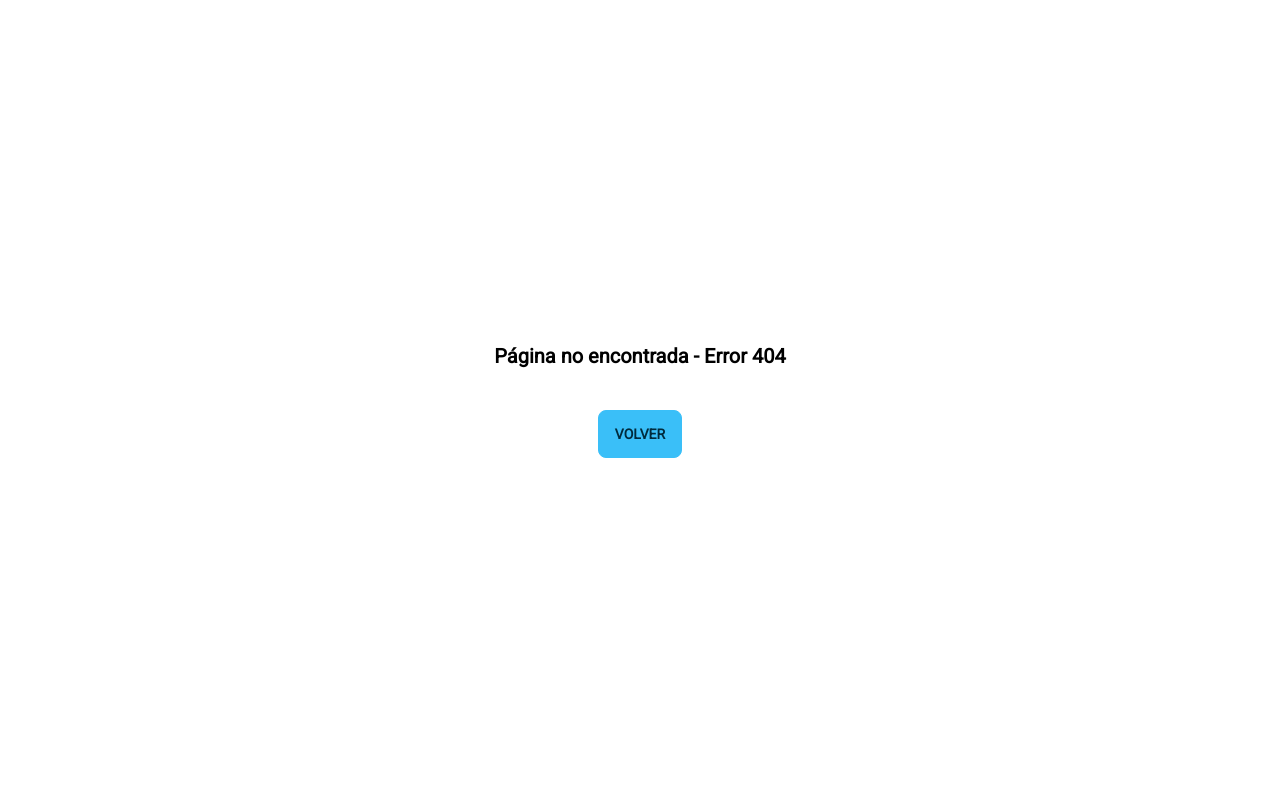
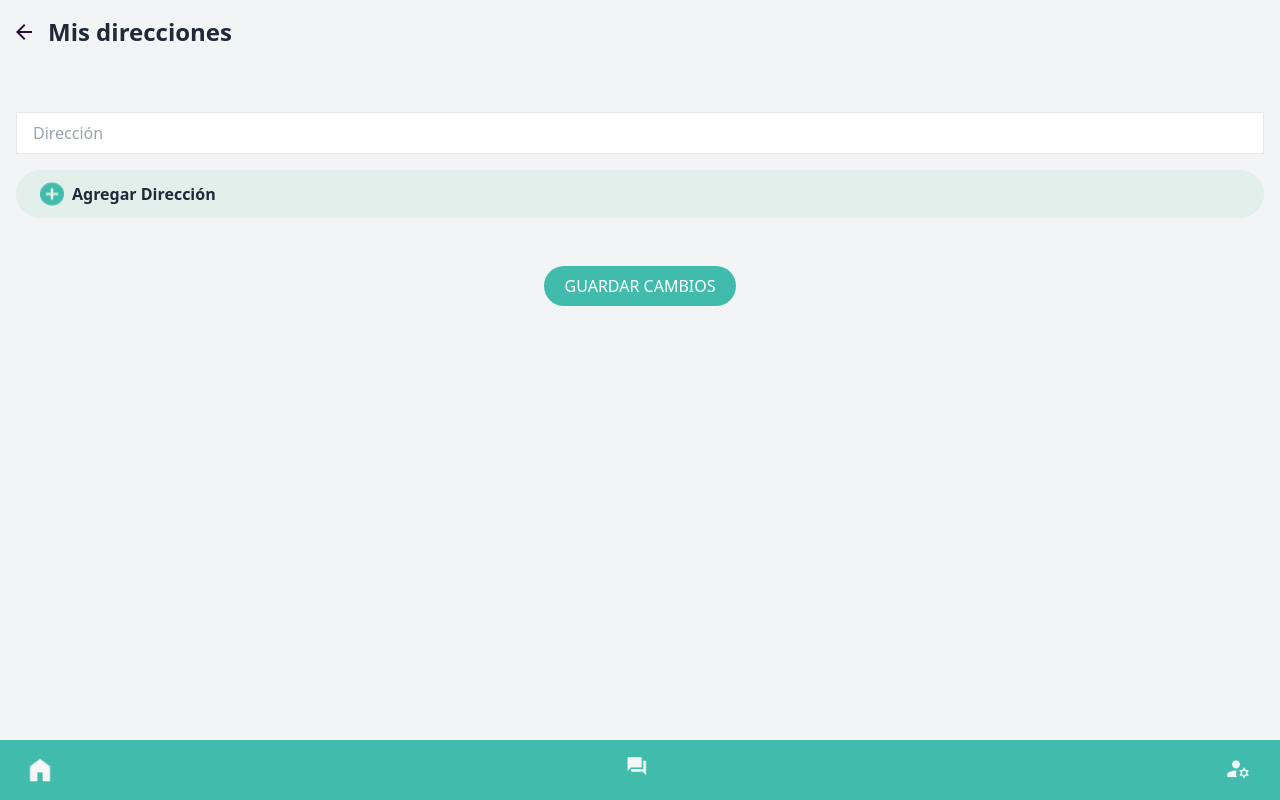
Before and after one commit to No-Country/s11-07-n-node-react, a React (Vite) app in the folder front-workflow/: page /address in a window 1280 px wide. Before the commit this address had no page. Built offline with nearby package versions, Linux system fonts and the light colour scheme.

Commit message:
update address

```diff
--- a/front-workflow/src/App.jsx
+++ b/front-workflow/src/App.jsx
@@ -8,6 +8,7 @@ import Home from "./page/Home";
 import SearchPage from "./page/SearchPage";
 import IntroCarousel from "./page/IntroCarousel";
 import ErrorPage from "./page/ErrorPage";
+import Address from "./page/Address";
 
 function App() {
   return (
@@ -21,6 +22,7 @@ function App() {
         <Route path="/login" element={<LoginForm />} />
         <Route path="/register" element={<LoginRegister />} />
         <Route path="/search" element={<SearchPage />} />
+        <Route path="/address" element={<Address />} />
         <Route path="/*" element={<ErrorPage />} />
       </Routes>
     </>
--- /dev/null
+++ b/front-workflow/src/page/Address.jsx
@@ -0,0 +1,81 @@
+import React, { useState } from 'react';
+import flecha from '../assets/flecha.png';
+import Footer from '../components/Footer/Footer';
+import signomas from '../assets/signomas.png';
+
+const Address = () => {
+  const [direccion, setDireccion] = useState('');
+  const [direccionesGuardadas, setDireccionesGuardadas] = useState([]);
+  const [guardado, setGuardado] = useState(false);
+
+  const handleDireccionChange = (event) => {
+    setDireccion(event.target.value);
+  };
+
+  const handleAgregarDireccion = () => {
+    if (direccion) {
+      setDireccionesGuardadas([...direccionesGuardadas, direccion]);
+      setDireccion('');
+      setGuardado(false);
+    }
+  };
+
+  const handleGuardarCambios = () => {
+    setGuardado(true);
+    console.log('Cambios guardados:', direccionesGuardadas);
+  };
+
+  const handlePerfilButtonClick = () => {
+    // Implementa la navegación a la página de perfil si es necesario
+  };
+
+  return (
+    <div className="p-4 bg-gray-100 w-full min-h-screen">
+      <div className="flex items-center mb-16">
+        <button onClick={handlePerfilButtonClick}>
+          <img src={flecha} alt="Flecha" className="h-4 w-4" />
+        </button>
+        <h5 className="font-bold ml-4 text-2xl">Mis direcciones</h5>
+      </div>
+
+      <input
+        type="text"
+        placeholder="Dirección"
+        className={`w-full px-4 py-2 border  ${guardado ? 'text-red-500' : 'text-black'}`}
+        value={direccion}
+        onChange={handleDireccionChange}
+      />
+
+      <button
+        className="w-full py-3 mt-4 bg-verdeClaro rounded-full font-bold flex items-left"
+        onClick={handleAgregarDireccion}
+      >
+        <img src={signomas} alt="Signomas" className="h-6 w-6 ml-6 mr-2"/>
+        Agregar Dirección
+      </button>
+
+      <div className="mt-2 font-bold">
+        {direccionesGuardadas.map((dir, index) => (
+          <div key={index} className={`mb-1 ${guardado ? 'text-black' : 'text-red-500'}`}>
+            {dir}
+          </div>
+        ))}
+      </div>
+
+      <div className="flex justify-center mt-4">
+        <button
+          className="w-48 py-2 mt-8 bg-verdeMarino text-white text-center rounded-full"
+          onClick={handleGuardarCambios}
+        >
+          GUARDAR CAMBIOS
+        </button>
+      </div>
+
+      {guardado && <p className="mt-2 text-center text-black">Dirección guardada exitosamente</p>}
+
+      <Footer />
+    </div>
+  );
+};
+
+export default Address;
--- a/front-workflow/tailwind.config.js
+++ b/front-workflow/tailwind.config.js
@@ -5,6 +5,7 @@ export default {
     extend: {
       colors:{
         verdeMarino: '#41BCAC',
+        verdeClaro: '#E3EFEA',
         gris1: '#CFCFCF',
       },
       fontFamily:{
```
Also changed, not shown: front-workflow/src/assets/flecha.png (added), front-workflow/src/assets/signomas.png (added).
